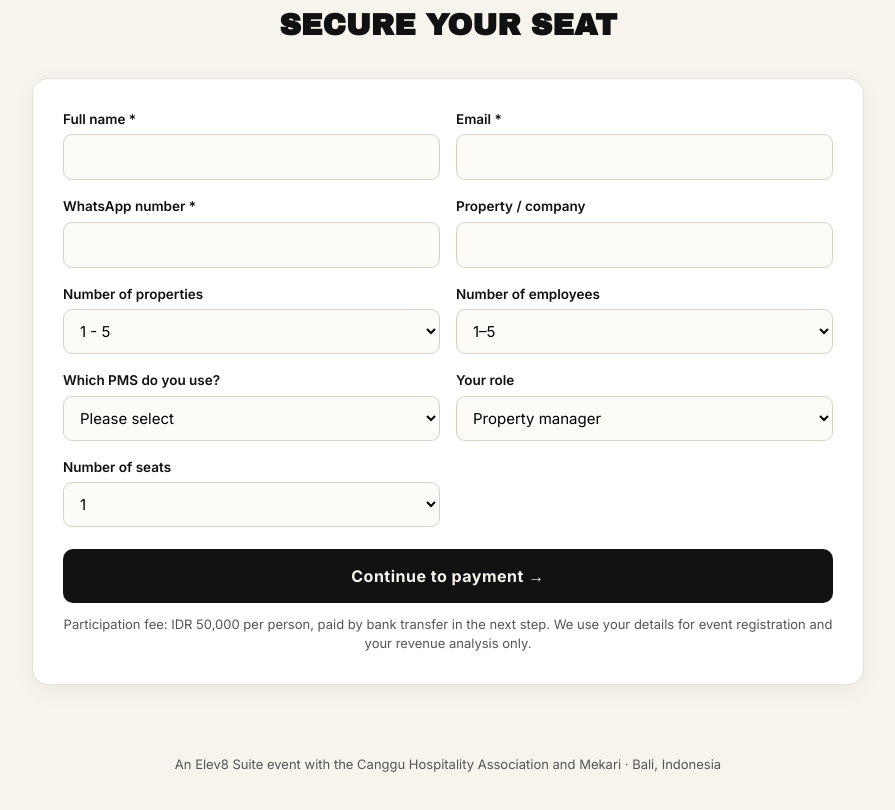
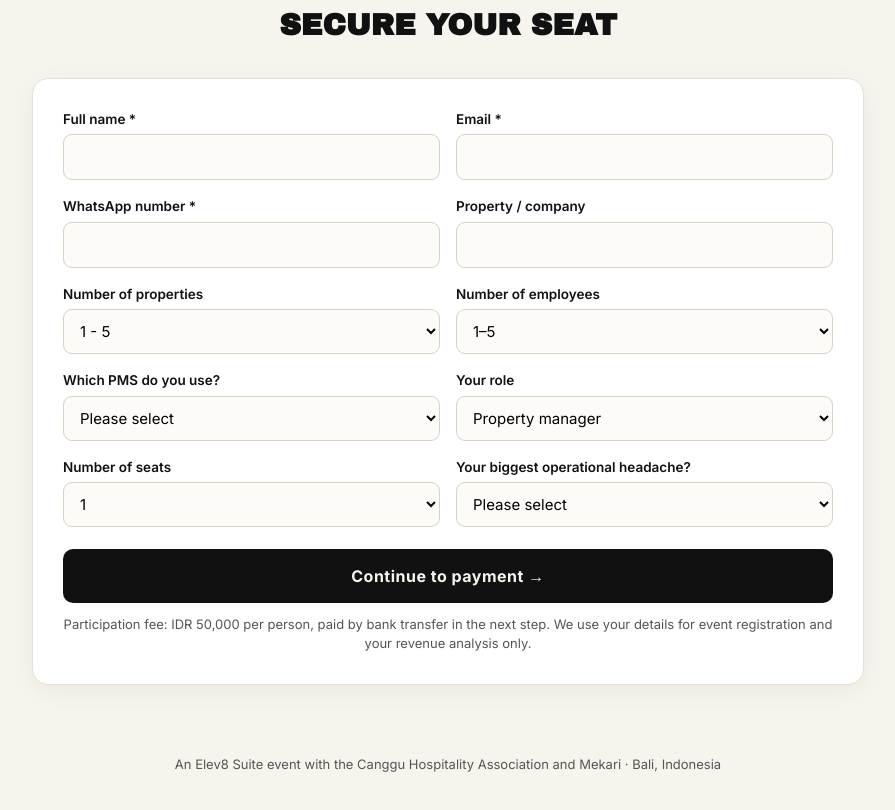
Before and after one commit to Elev8-OS/cha-08-event, a website: page public/index.html in a window 1280 px wide. Shown: the part 2219-3029 px from the top of the page, without its empty margins (192-1087 px from the left). Drawn offline with Linux system fonts and the light colour scheme.

Commit message:
Add the pain point question so the form grid is symmetrical

```diff
--- a/public/index.html
+++ b/public/index.html
@@ -207,6 +207,15 @@ footer{text-align:center;font-size:13px;color:var(--grey);margin-top:70px}
         </select></div>
       <div><label for="f-guests">Number of seats</label>
         <select id="f-guests" name="guests"><option>1</option><option>2</option><option>3</option><option>4</option></select></div>
+      <div><label for="f-pain">Your biggest operational headache?</label>
+        <select id="f-pain" name="pain">
+          <option value="">Please select</option>
+          <option>Tool-Chaos / Too Many Apps</option>
+          <option>High OTA Commissions</option>
+          <option>Manual Guest Communication</option>
+          <option>Cleaning &amp; Team Coordination</option>
+          <option>Double Bookings</option>
+        </select></div>
     </div>
     <div class="hp"><label>Website<input name="website" tabindex="-1" autocomplete="off"></label></div>
     <button type="button" id="btn-next">Continue to payment →</button>
```
